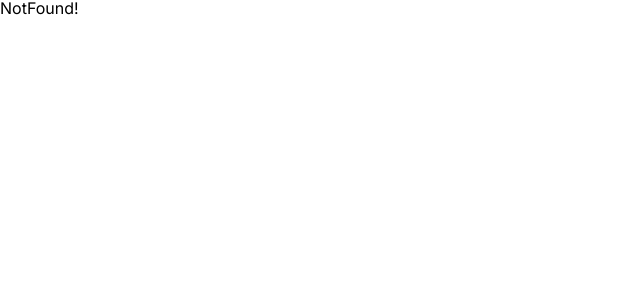
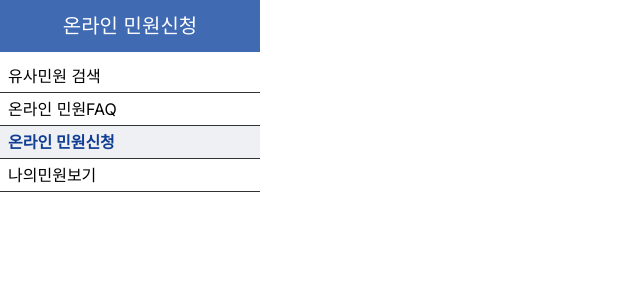
Before and after one commit to Rookeys/good-public-validator, a Next.js app: page /civilComplaintRequest in a window 1280 px wide. Before the commit this address had no page. Shown: the top 300 px of the page, without its empty margins (0-640 px from the left). Built offline with nearby package versions, Linux system fonts and the light colour scheme.

Commit message:
feat: 사이드바 UI 구현

```diff
--- /dev/null
+++ b/app/(routes)/civilComplaintRequest/page.tsx
@@ -0,0 +1,14 @@
+import { Sidebar } from '@/components/sidebar';
+import { Button } from "@/components/ui/button";
+import { Input } from "@/components/ui/input";
+import type { Metadata } from "next";
+
+export const metadata: Metadata = {
+  title: "civilComplaintRequest",
+};
+
+export default function Home() {
+  return (
+    <Sidebar />
+  );
+}
--- a/app/(routes)/page.tsx
+++ b/app/(routes)/page.tsx
@@ -1,4 +1,3 @@
-import { Header } from '@/components/common/header';
 import { Button } from '@/components/ui/button';
 import { Input } from '@/components/ui/input';
 import type { Metadata } from "next";
--- /dev/null
+++ b/components/sidebar.tsx
@@ -0,0 +1,40 @@
+import React, { ReactNode } from "react";
+
+const Menu = [
+  "유사민원 검색",
+  "온라인 민원FAQ",
+  "온라인 민원신청",
+  "나의민원보기",
+];
+export const Sidebar = () => {
+  return (
+    <section className="flex flex-col w-[260px]">
+      <div className="bg-primary text-[20px] text-center text-white w-full py-[16px] mb-[8px]">
+        온라인 민원신청
+      </div>
+      <div className="">
+        {Menu.map((data, i) => (
+          <SidebarBox key={data} isClick={i === 2}>
+            {data}
+          </SidebarBox>
+        ))}
+      </div>
+    </section>
+  );
+};
+
+type Props = {
+  children: ReactNode
+  isClick?: boolean
+}
+const SidebarBox = ({ children, isClick = false }: Props) => {
+  return (
+    <div
+      className={`py-[8px] flex items-center border-b border-solid border-[#303233] p-[8px] ${
+        isClick ? "bg-[#eff0f4] text-[#103e93] font-bold" : ""
+      }`}
+    >
+      {children}
+    </div>
+  );
+};
```
